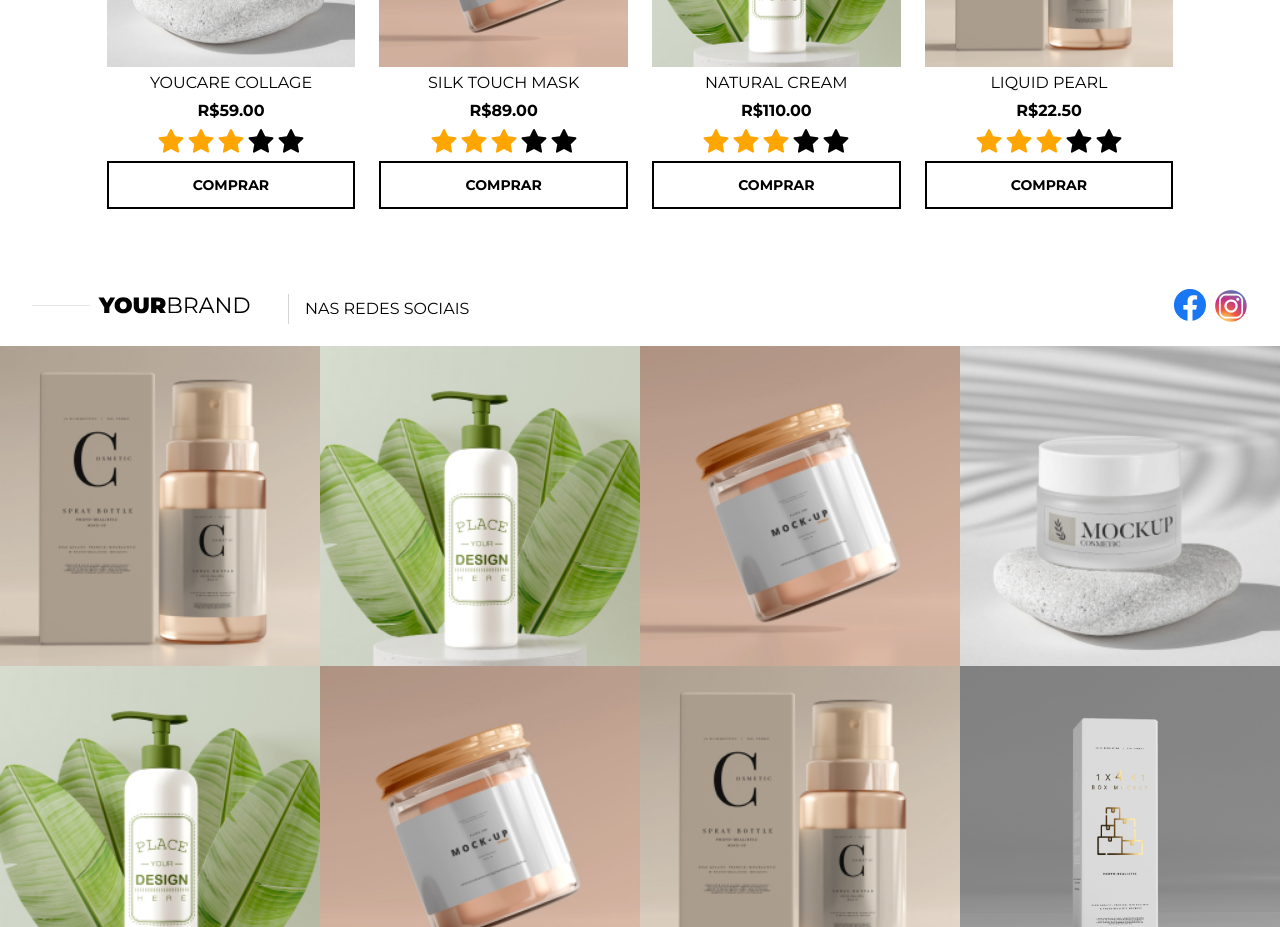
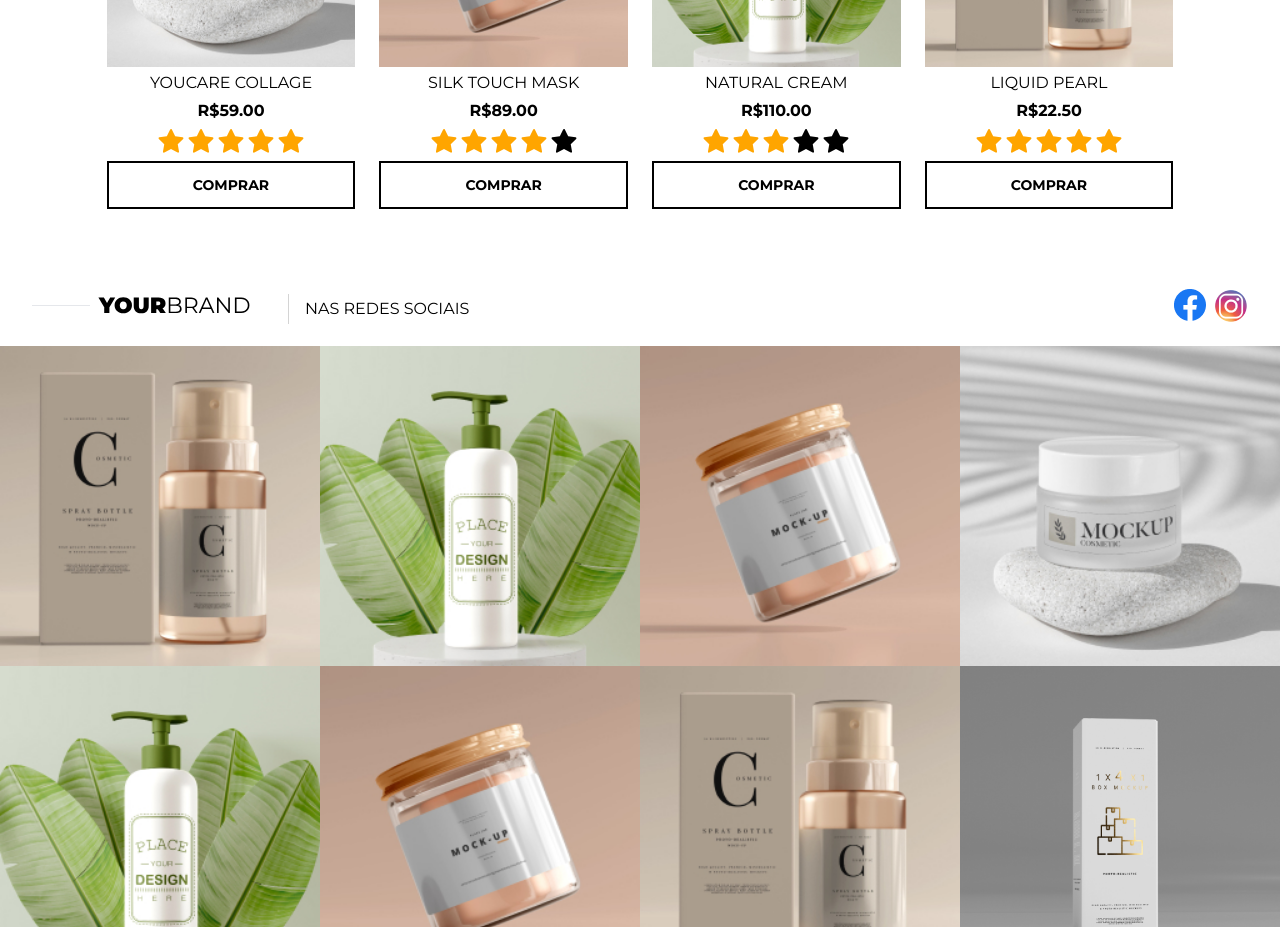
Before and after one commit to andradematheusdev/yourbrand-cosmetics, a Next.js app: page / in a window 1280 px wide. Shown: the part 1900-2827 px from the top of the page. Built offline with nearby package versions, Linux system fonts and the light colour scheme.

Commit message:
Product rating

```diff
--- a/components/Product/Product.tsx
+++ b/components/Product/Product.tsx
@@ -6,9 +6,19 @@ interface IProductProps{
   name: string;
   image: string;
   price: string;
+  rating: number;
 }
 
-export default function Product({image,name,price}: IProductProps) {
+export default function Product({image,name,price, rating}: IProductProps) {
+  const stars = [];
+
+  for (let i = 0; i < rating; i++) {
+    stars.push(<AiFillStar color='orange' />);
+  }
+
+  while (stars.length < 5) {
+    stars.push(<AiFillStar />);
+  }
   return (
     <div className='flex flex-col justify-center gap-y-1'>
       <div className='flex justify-center flex-1 md:px-4 lg:px-0'>
@@ -19,11 +29,7 @@ export default function Product({image,name,price}: IProductProps) {
       <span className='text-center text-base uppercase'>{name}</span>
       <span className='text-base text-center font-bold'>R${parseFloat(price).toFixed(2)}</span>
       <div className='flex w-full justify-center'>
-        <AiFillStar color='orange' />
-        <AiFillStar color='orange' />
-        <AiFillStar color='orange' />
-        <AiFillStar />
-        <AiFillStar />
+        {stars}
       </div>
       <Button text='COMPRAR' />
     </div>
--- a/components/TopSelling/TopSelling.tsx
+++ b/components/TopSelling/TopSelling.tsx
@@ -8,10 +8,10 @@ export default function TopSelling() {
         grid grid-rows-4 grid-cols-1 md:grid-rows-2 md:grid-cols-2 lg:grid-cols-4 lg:grid-rows-1 gap-x-6 gap-y-6 w-full
         px-4 sm:p-0 sm:w-6/12 md:w-10/12
       ">
-        <Product image="/images/products/ycc.jpg" name="Youcare collage" price={"59.00"} />
-        <Product image="/images/products/stm.jpg" name="SILK TOUCH MASK" price={"89.00"} />
-        <Product image="/images/products/nc.jpg" name="Natural Cream" price={"110.00"}/>
-        <Product image="/images/products/lp.jpg" name="Liquid pearl" price={"22.50"} />
+        <Product image="/images/products/ycc.jpg" name="Youcare collage" price={"59.00"} rating={5} />
+        <Product image="/images/products/stm.jpg" name="SILK TOUCH MASK" price={"89.00"} rating={4} />
+        <Product image="/images/products/nc.jpg" name="Natural Cream" price={"110.00"} rating={3}  />
+        <Product image="/images/products/lp.jpg" name="Liquid pearl" price={"22.50"} rating={5}  />
       </div>
     </div>
   )
```
